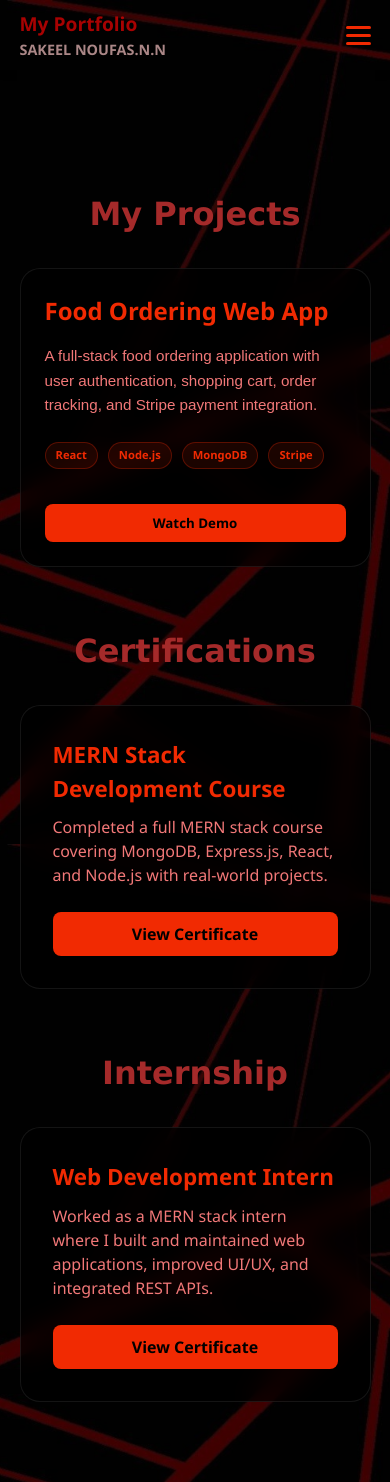
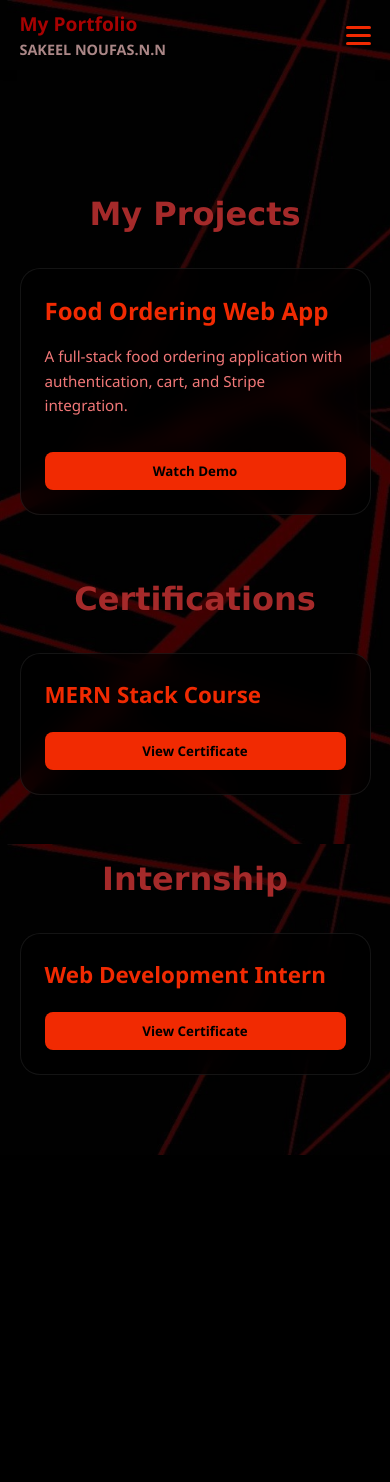
Before and after one commit to Sakeel1406/sakeel-noufas-Portfolio, a React (Vite) app: page /sakeel-noufas-Portfolio/projects in a window 390 px wide. After the commit the page ends 1155 px from the top, so only its background shows below. Built offline with nearby package versions, Linux system fonts and the light colour scheme.

Commit message:
ready for deployment

```diff
--- a/src/Project/Project.css
+++ b/src/Project/Project.css
@@ -18,12 +18,6 @@
   color: brown;
 }
 
-/* Project List */
-.project-list {
-  display: flex;
-  justify-content: center;
-}
-
 /* Project Card */
 .project-card {
   background: rgba(0,0,0,0.65);
@@ -32,6 +26,7 @@
   border-radius: 20px;
   padding: 2.5rem;
   max-width: 750px;
+  margin: 0 auto;
   transition: all 0.3s ease;
 }
 
@@ -54,7 +49,6 @@
   color: #f27878;
   line-height: 1.6;
   margin-bottom: 25px;
-  font-family: Arial, Helvetica, sans-serif;
 }
 
 /* Tech Stack */
@@ -95,19 +89,21 @@
 /* Video */
 .project-video {
   width: 100%;
+  height: 400px;
   border-radius: 12px;
   margin-top: 20px;
-  outline: none;
+  border: none;
 }
 
-/* Certification + Internship Card (FIXED DESIGN) */
+/* Certification + Internship Card */
 .cert-card {
   background: rgba(0,0,0,0.65);
   backdrop-filter: blur(12px);
   border: 1px solid rgba(255,255,255,0.08);
   border-radius: 20px;
   padding: 2rem;
-  margin: 20px 0;
+  margin: 20px auto;
+  max-width: 750px;
   transition: all 0.3s ease;
 }
 
@@ -121,7 +117,6 @@
   color: #f12a02;
   margin-bottom: 10px;
   font-size: 1.4rem;
-  font-weight: bold;
 }
 
 .cert-card p {
@@ -130,10 +125,29 @@
   line-height: 1.5;
 }
 
-/* Link inside cert card */
-.cert-card a {
-  text-decoration: none;
-  display: inline-block;
+/* Certificate Viewer */
+.cert-viewer {
+  margin-top: 30px;
+  padding: 20px;
+  background: rgba(0,0,0,0.7);
+  border-radius: 15px;
+  border: 1px solid rgba(255,255,255,0.1);
+}
+
+/* Close Button */
+.close-btn {
+  background: #f12a02;
+  color: black;
+  border: none;
+  padding: 8px 16px;
+  border-radius: 6px;
+  cursor: pointer;
+  margin-bottom: 10px;
+  font-weight: 600;
+}
+
+.close-btn:hover {
+  background: #ff4d2e;
 }
 
 /* Mobile Responsive */
@@ -147,13 +161,8 @@
     margin-bottom: 30px;
   }
 
-  .project-list {
-    flex-direction: column;
-    align-items: center;
-    gap: 20px;
-  }
-
-  .project-card {
+  .project-card,
+  .cert-card {
     padding: 1.5rem;
     width: 100%;
   }
@@ -178,4 +187,8 @@
     width: 100%;
     text-align: center;
   }
+
+  .project-video {
+    height: 250px;
+  }
 }
--- a/src/Project/Project.jsx
+++ b/src/Project/Project.jsx
@@ -3,6 +3,7 @@ import "./Project.css";
 
 const Project = () => {
   const [showVideo, setShowVideo] = useState(false);
+  const [activeCert, setActiveCert] = useState(null);
 
   return (
     <div className="project-container">
@@ -13,16 +14,9 @@ const Project = () => {
         <h3 className="project-title">Food Ordering Web App</h3>
 
         <p className="project-description">
-          A full-stack food ordering application with user authentication,
-          shopping cart, order tracking, and Stripe payment integration.
+          A full-stack food ordering application with authentication,
+          cart, and Stripe integration.
         </p>
-
-        <div className="tech-stack">
-          <span className="tech-tag">React</span>
-          <span className="tech-tag">Node.js</span>
-          <span className="tech-tag">MongoDB</span>
-          <span className="tech-tag">Stripe</span>
-        </div>
 
         <button
           className="project-btn"
@@ -34,13 +28,9 @@ const Project = () => {
         {showVideo && (
           <iframe
             className="project-video"
-            width="560"
-            height="315"
             src="https://drive.google.com/file/d/1OtzhzxtugDtF8zQK_lwDnOtEuiaFlN8p/preview"
-            title="Project Demo"
-            allow="autoplay"
-            allowFullScreen
-          ></iframe>
+            title="Demo"
+          />
         )}
       </div>
 
@@ -48,19 +38,13 @@ const Project = () => {
       <h1 className="section-title">Certifications</h1>
 
       <div className="cert-card">
-        <h3>MERN Stack Development Course</h3>
-        <p>
-          Completed a full MERN stack course covering MongoDB, Express.js,
-          React, and Node.js with real-world projects.
-        </p>
-        <a
-          href="https://drive.google.com/file/d/1x1ZeX1AoViTcjyCW5TkftrSA7tUx4CDp/view?usp=drive_link"
-          target="_blank"
-          rel="noopener noreferrer"
+        <h3>MERN Stack Course</h3>
+        <button
           className="project-btn"
+          onClick={() => setActiveCert(`${import.meta.env.BASE_URL}certificates/mern-cert.pdf`)}
         >
           View Certificate
-        </a>
+        </button>
       </div>
 
       {/* INTERNSHIP */}
@@ -68,19 +52,31 @@ const Project = () => {
 
       <div className="cert-card">
         <h3>Web Development Intern</h3>
-        <p>
-          Worked as a MERN stack intern where I built and maintained web
-          applications, improved UI/UX, and integrated REST APIs.
-        </p>
-        <a
-          href="https://drive.google.com/file/d/1FuCwbbZBEq49j1XnN2n15uzT1sBzaYXE/view?usp=drive_link"
-          target="_blank"
-          rel="noopener noreferrer"
+        <button
           className="project-btn"
+          onClick={() => setActiveCert(`${import.meta.env.BASE_URL}certificates/internship-cert.pdf`)}
         >
           View Certificate
-        </a>
+        </button>
       </div>
+
+      {/* CERT VIEWER (LIKE DEMO VIDEO) */}
+      {activeCert && (
+        <div className="cert-viewer">
+          <button
+            className="close-btn"
+            onClick={() => setActiveCert(null)}
+          >
+            ✖ Close
+          </button>
+
+          <iframe
+            src={activeCert}
+            className="project-video"
+            title="Certificate"
+          />
+        </div>
+      )}
     </div>
   );
 };
```
Also changed, not shown: 2 other files (tests, documents, lock files or other folders).
